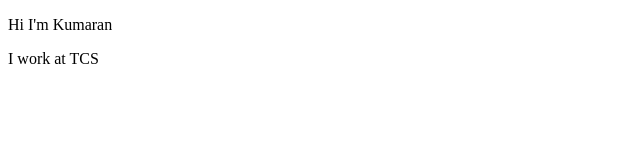
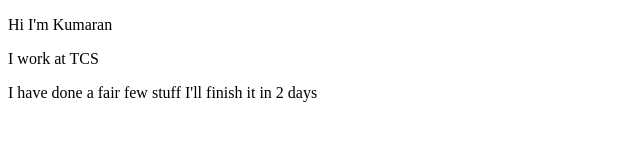
Before and after one commit to KumaranSahi/kumaran-portfolio, a plain HTML site: page index.html in a window 1280 px wide. Shown: the whole page, without its empty margins (0-640 px from the left). Drawn offline with Linux system fonts and the light colour scheme.

Commit message:
chore-added project details

```diff
--- a/index.html
+++ b/index.html
@@ -12,5 +12,8 @@
     <p>
         I work at TCS
     </p>
+    <p>
+        I have done a fair few stuff I'll finish it in 2 days
+    </p>
 </body>
 </html>
```
